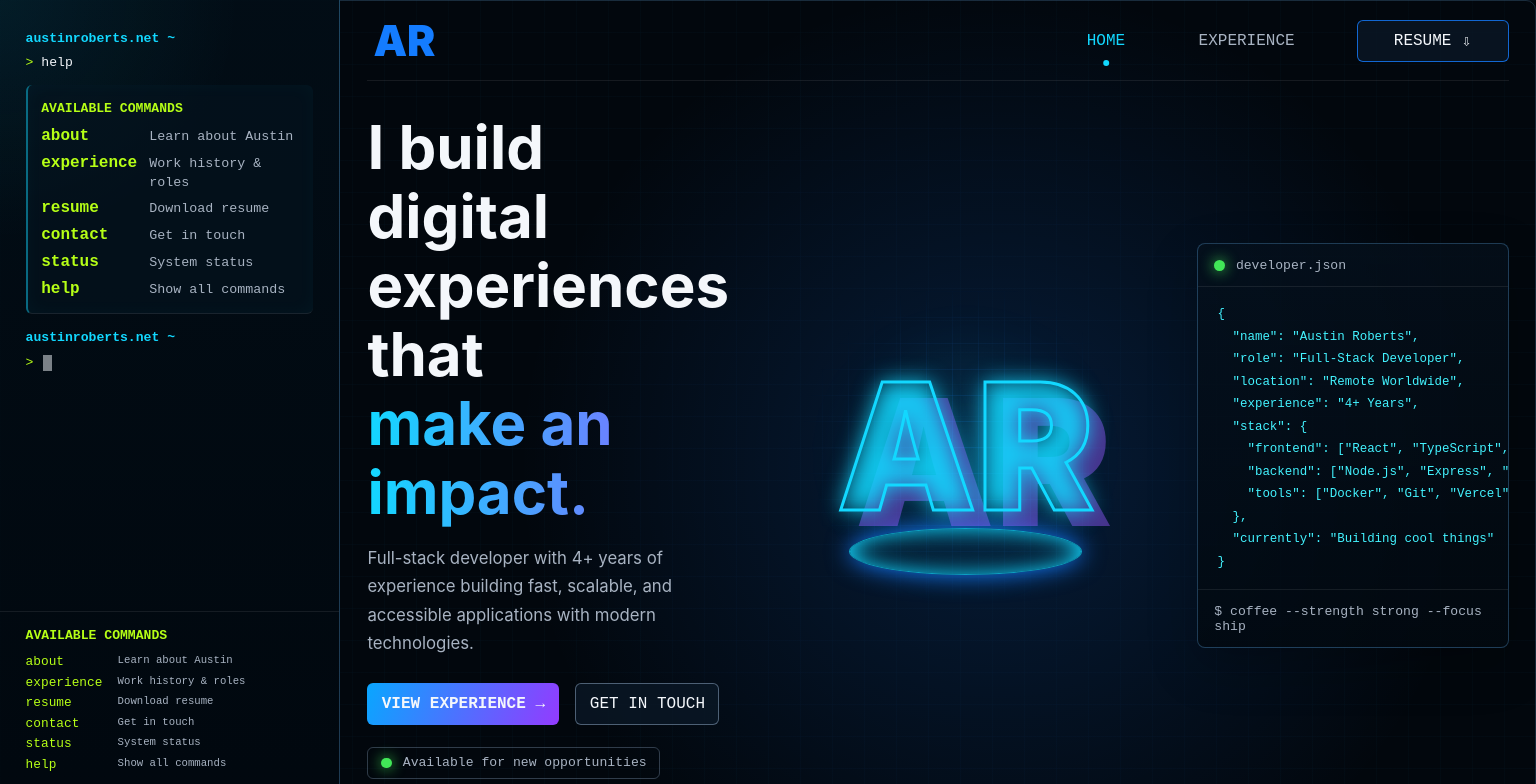
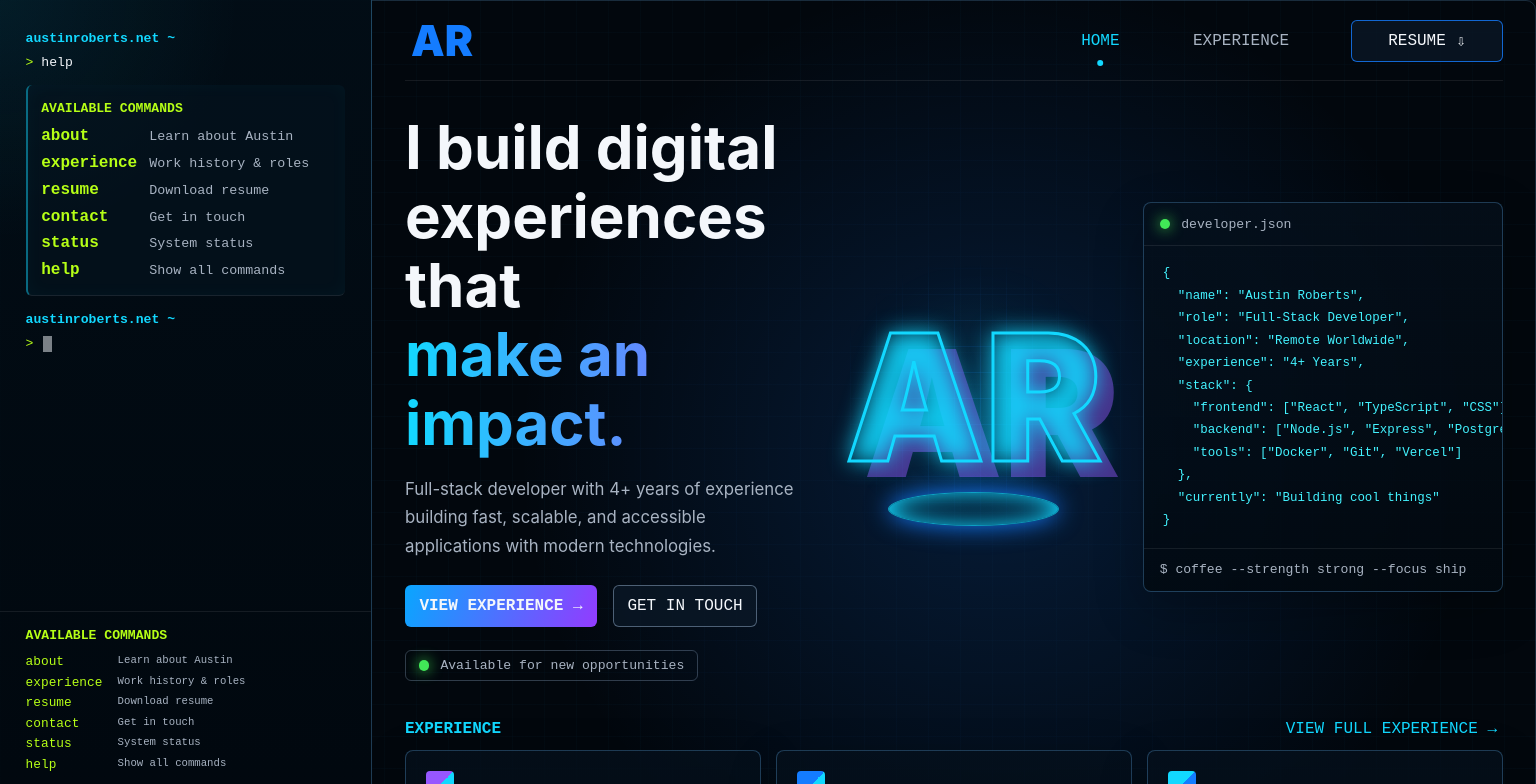
Before and after one commit to austin-roberts/Portfolio, a React (Vite) app: page / in a window 1536 px wide. Shown: the top 784 px of the page. Built offline with nearby package versions, Linux system fonts and the light colour scheme.

Commit message:
Give the desktop layout more room

```diff
--- a/src/styles.css
+++ b/src/styles.css
@@ -68,7 +68,7 @@ button {
   position: fixed;
   inset: 0 auto 0 0;
   z-index: 20;
-  width: 340px;
+  width: 372px;
   height: 100vh;
   display: flex;
   flex-direction: column;
@@ -295,8 +295,8 @@ button {
 
 .site-main {
   min-width: 0;
-  margin-left: 340px;
-  padding: 0 1.65rem 1.75rem;
+  margin-left: 372px;
+  padding: 0 2rem 1.75rem;
 }
 
 .site-header {
@@ -374,16 +374,16 @@ button {
 
 .hero {
   display: grid;
-  grid-template-columns: minmax(18rem, 1fr) minmax(20rem, 1.1fr) minmax(17rem, 0.85fr);
+  grid-template-columns: minmax(20rem, 1fr) minmax(19rem, 1fr);
   align-items: center;
-  gap: 1.9rem;
+  gap: 1.35rem;
   padding: 2rem 0 1.7rem;
 }
 
 .hero-copy h1,
 .resume-hero h1 {
   margin: 0;
-  max-width: 11ch;
+  max-width: 12ch;
   font-size: clamp(2.25rem, 4vw, 3.75rem);
   line-height: 1.15;
   letter-spacing: 0;
@@ -397,7 +397,7 @@ button {
 }
 
 .hero-copy p {
-  max-width: 38rem;
+  max-width: 43rem;
   color: var(--muted);
   font-size: 1.05rem;
   line-height: 1.7;
@@ -501,6 +501,7 @@ button {
 }
 
 .code-card {
+  grid-column: 1 / -1;
   overflow: hidden;
   font-family: var(--font-mono);
 }
@@ -758,6 +759,16 @@ footer {
   font-size: 0.8rem;
 }
 
+@media (min-width: 1380px) {
+  .hero {
+    grid-template-columns: minmax(23rem, 1.22fr) minmax(18rem, 0.9fr) minmax(21rem, 1.1fr);
+  }
+
+  .code-card {
+    grid-column: auto;
+  }
+}
+
 @media (max-width: 1180px) {
   .hero {
     grid-template-columns: 1fr 1fr;
```
